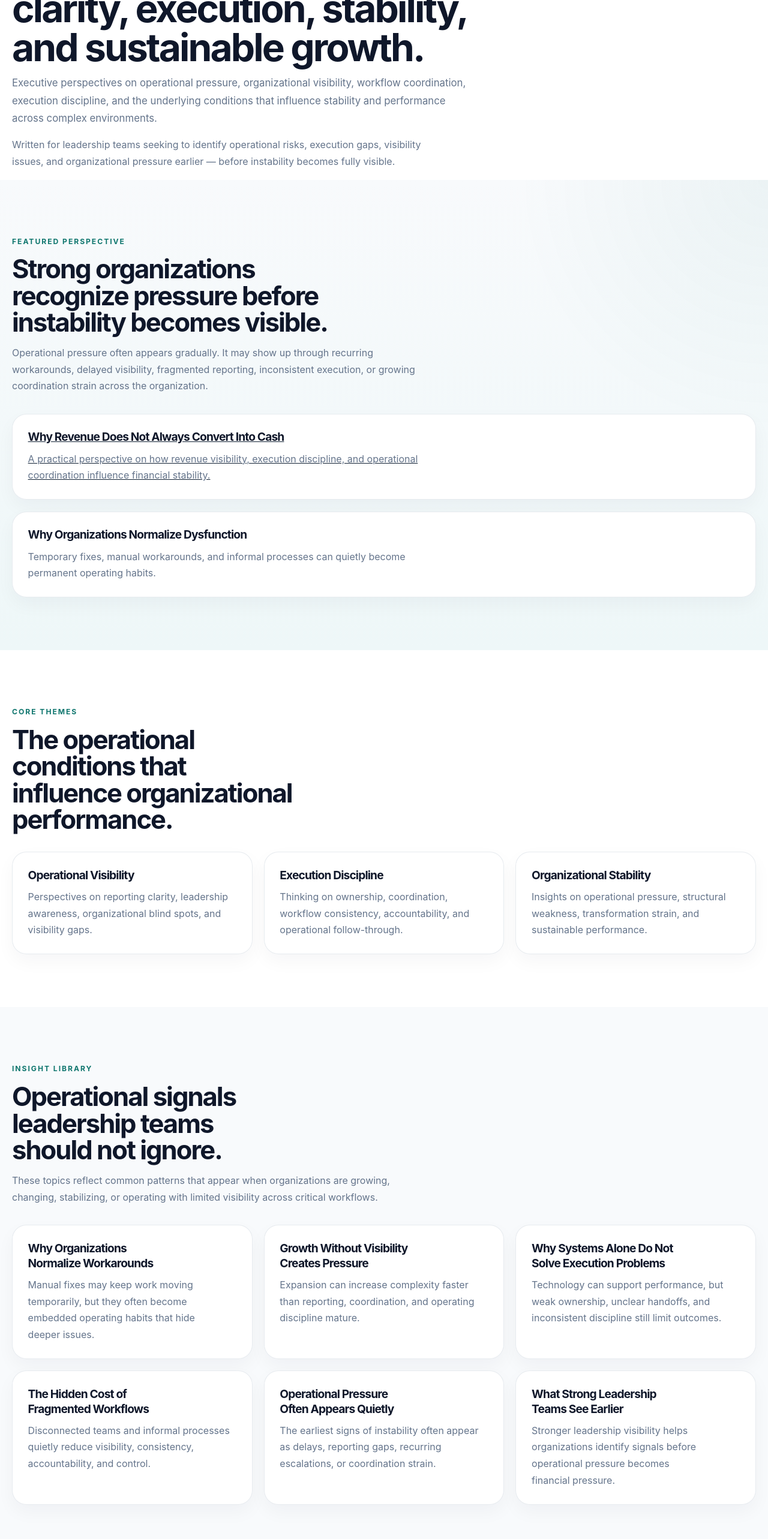
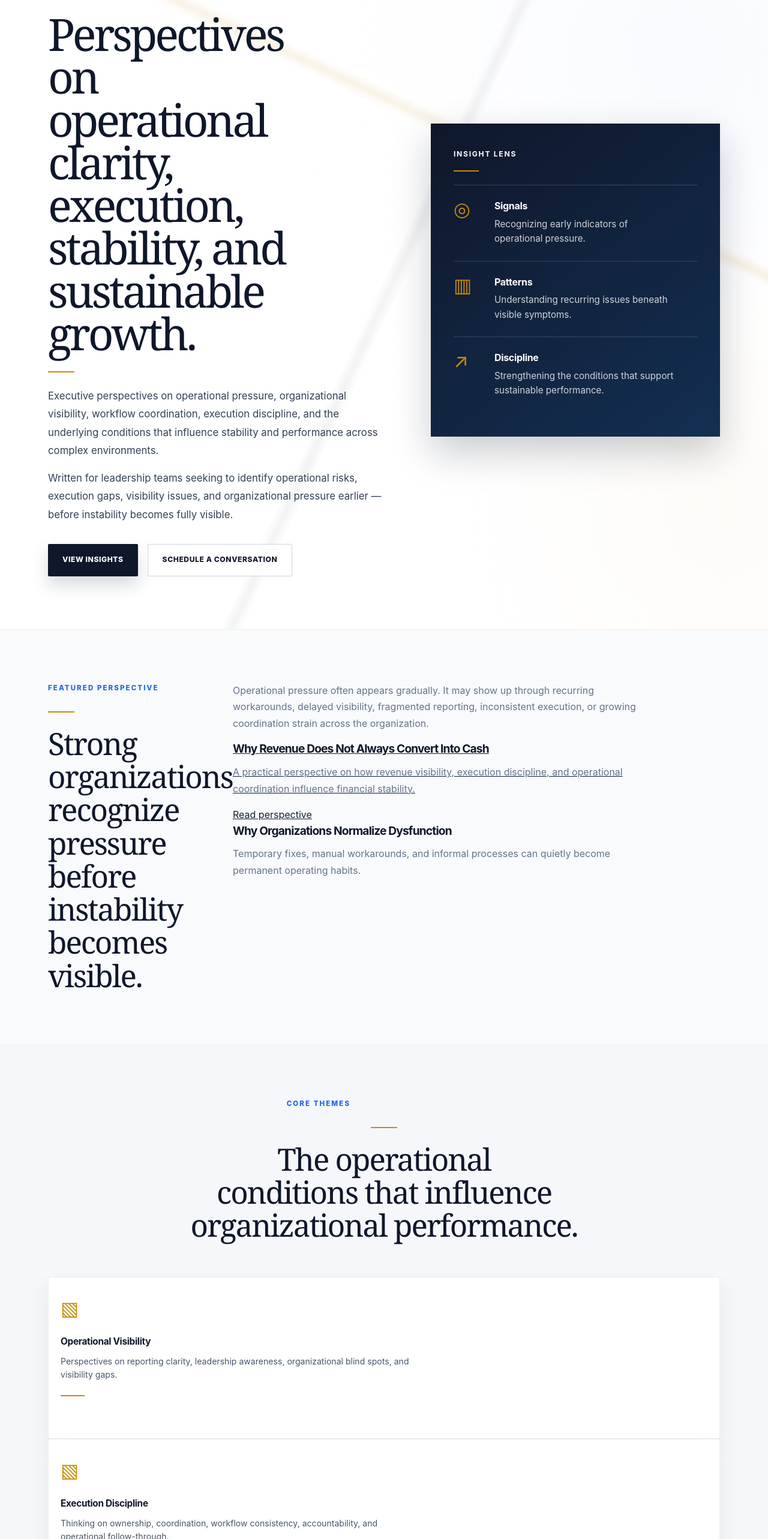
Before and after one commit to pjechete/prosperity-heritage-Advisory-Services, a Next.js app: page /insights in a window 1280 px wide. Shown: the part 200-2766 px from the top of the page at 60% size. Built offline with nearby package versions, Linux system fonts and the light colour scheme.

Commit message:
Update page.tsx

```diff
--- a/src/app/insights/page.tsx
+++ b/src/app/insights/page.tsx
@@ -7,245 +7,307 @@ export const metadata: Metadata = {
     'Executive insights on operational clarity, visibility, workflow coordination, execution discipline, organizational stability, and sustainable growth.',
 }
 
+const featuredInsights = [
+  {
+    title: 'Why Revenue Does Not Always Convert Into Cash',
+    body:
+      'A practical perspective on how revenue visibility, execution discipline, and operational coordination influence financial stability.',
+    href: '/insights/revenue-not-converting-to-cash',
+  },
+  {
+    title: 'Why Organizations Normalize Dysfunction',
+    body:
+      'Temporary fixes, manual workarounds, and informal processes can quietly become permanent operating habits.',
+  },
+]
+
+const coreThemes = [
+  {
+    title: 'Operational Visibility',
+    body:
+      'Perspectives on reporting clarity, leadership awareness, organizational blind spots, and visibility gaps.',
+  },
+  {
+    title: 'Execution Discipline',
+    body:
+      'Thinking on ownership, coordination, workflow consistency, accountability, and operational follow-through.',
+  },
+  {
+    title: 'Organizational Stability',
+    body:
+      'Insights on operational pressure, structural weakness, transformation strain, and sustainable performance.',
+  },
+]
+
+const insightLibrary = [
+  {
+    title: 'Why Organizations Normalize Workarounds',
+    body:
+      'Manual fixes may keep work moving temporarily, but they often become embedded operating habits that hide deeper issues.',
+  },
+  {
+    title: 'Growth Without Visibility Creates Pressure',
+    body:
+      'Expansion can increase complexity faster than reporting, coordination, and operating discipline mature.',
+  },
+  {
+    title: 'Why Systems Alone Do Not Solve Execution Problems',
+    body:
+      'Technology can support performance, but weak ownership, unclear handoffs, and inconsistent discipline still limit outcomes.',
+  },
+  {
+    title: 'The Hidden Cost of Fragmented Workflows',
+    body:
+      'Disconnected teams and informal processes quietly reduce visibility, consistency, accountability, and control.',
+  },
+  {
+    title: 'Operational Pressure Often Appears Quietly',
+    body:
+      'The earliest signs of instability often appear as delays, reporting gaps, recurring escalations, or coordination strain.',
+  },
+  {
+    title: 'What Strong Leadership Teams See Earlier',
+    body:
+      'Stronger leadership visibility helps organizations identify signals before operational pressure becomes financial pressure.',
+  },
+]
+
+const complexEnvironments = [
+  {
+    title: 'Healthcare Operations',
+    body:
+      'Perspectives on workflow alignment, revenue visibility, implementation readiness, and operational finance structure.',
+  },
+  {
+    title: 'Public Sector Readiness',
+    body:
+      'Thinking on controls, reporting discipline, execution structure, and accountability in public and quasi-government environments.',
+  },
+  {
+    title: 'Partner-Led Execution',
+    body:
+      'Practical insight on how advisory support, stakeholder alignment, financial controls, and operational execution come together.',
+  },
+]
+
 export default function InsightsPage() {
   return (
     <main>
-      {/* HERO */}
-      <section className="page-hero">
-        <div className="container page-hero-copy">
-          <p className="eyebrow">Insights</p>
+      <section className="phs-hero">
+        <div className="phs-container phs-hero-grid">
+          <div className="phs-hero-copy">
+            <p className="phs-eyebrow">Insights</p>
 
-          <h1 className="page-title">
-            Perspectives on operational clarity, execution, stability, and sustainable growth.
+            <h1>
+              Perspectives on operational clarity, execution, stability, and
+              sustainable growth.
             </h1>
 
-          <p className="section-copy section-copy-lg">
-            Executive perspectives on operational pressure, organizational visibility,
-            workflow coordination, execution discipline, and the underlying conditions
-            that influence stability and performance across complex environments.
+            <div className="phs-gold-rule" />
+
+            <p className="phs-hero-lede">
+              Executive perspectives on operational pressure, organizational
+              visibility, workflow coordination, execution discipline, and the
+              underlying conditions that influence stability and performance
+              across complex environments.
             </p>
 
-          <p className="hero-proof">
-            Written for leadership teams seeking to identify operational risks,
-            execution gaps, visibility issues, and organizational pressure earlier —
-            before instability becomes fully visible.
+            <p>
+              Written for leadership teams seeking to identify operational
+              risks, execution gaps, visibility issues, and organizational
+              pressure earlier — before instability becomes fully visible.
             </p>
+
+            <div className="phs-hero-actions">
+              <a href="#featured-insights" className="phs-btn phs-btn-primary">
+                View Insights
+              </a>
+
+              <Link href="/contact" className="phs-btn phs-btn-secondary">
+                Schedule a Conversation
+              </Link>
+            </div>
+          </div>
+
+          <aside className="phs-advisory-panel">
+            <p>Insight Lens</p>
+            <div className="phs-panel-rule" />
+
+            <div className="phs-panel-item">
+              <span className="phs-panel-icon">◎</span>
+              <div>
+                <h3>Signals</h3>
+                <p>Recognizing early indicators of operational pressure.</p>
+              </div>
+            </div>
+
+            <div className="phs-panel-item">
+              <span className="phs-panel-icon">▥</span>
+              <div>
+                <h3>Patterns</h3>
+                <p>Understanding recurring issues beneath visible symptoms.</p>
+              </div>
+            </div>
+
+            <div className="phs-panel-item">
+              <span className="phs-panel-icon">↗</span>
+              <div>
+                <h3>Discipline</h3>
+                <p>Strengthening the conditions that support sustainable performance.</p>
+              </div>
+            </div>
+          </aside>
         </div>
       </section>
 
-      {/* FEATURED INSIGHT */}
-      <section className="section section-soft">
-        <div className="container">
-          <p className="section-label">Featured perspective</p>
+      <section
+        id="featured-insights"
+        className="phs-section phs-executive-reality"
+      >
+        <div className="phs-container phs-reality-grid">
+          <div className="phs-reality-heading">
+            <p className="phs-section-label">Featured Perspective</p>
+            <div className="phs-gold-rule" />
+            <h2>
+              Strong organizations recognize pressure before instability becomes
+              visible.
+            </h2>
+          </div>
 
-          <h2 className="section-title">
-            Strong organizations recognize pressure before instability becomes visible.
-          </h2>
-
-          <p className="section-intro">
-            Operational pressure often appears gradually. It may show up through
-            recurring workarounds, delayed visibility, fragmented reporting,
-            inconsistent execution, or growing coordination strain across the
-            organization.
+          <div>
+            <p>
+              Operational pressure often appears gradually. It may show up
+              through recurring workarounds, delayed visibility, fragmented
+              reporting, inconsistent execution, or growing coordination strain
+              across the organization.
             </p>
 
-          <div className="card-grid two-up">
+            <div className="phs-featured-insights">
+              {featuredInsights.map((item) =>
+                item.href ? (
                   <Link
-              href="/insights/revenue-not-converting-to-cash"
-              className="card card-highlight"
+                    href={item.href}
+                    className="phs-insight-card phs-insight-card-featured"
+                    key={item.title}
                   >
-              <h3>Why Revenue Does Not Always Convert Into Cash</h3>
-              <p>
-                A practical perspective on how revenue visibility, execution
-                discipline, and operational coordination influence financial
-                stability.
-              </p>
+                    <h3>{item.title}</h3>
+                    <p>{item.body}</p>
+                    <span>Read perspective</span>
                   </Link>
-
-            <div className="card">
-              <h3>Why Organizations Normalize Dysfunction</h3>
-              <p>
-                Temporary fixes, manual workarounds, and informal processes can
-                quietly become permanent operating habits.
-              </p>
+                ) : (
+                  <article className="phs-insight-card" key={item.title}>
+                    <h3>{item.title}</h3>
+                    <p>{item.body}</p>
+                  </article>
+                ),
+              )}
             </div>
           </div>
         </div>
       </section>
 
-      {/* CORE THEMES */}
-      <section className="section">
-        <div className="container">
-          <p className="section-label">Core themes</p>
-
-          <h2 className="section-title">
-            The operational conditions that influence organizational performance.
+      <section className="phs-section phs-advisory-areas">
+        <div className="phs-container">
+          <div className="phs-centered-header">
+            <p className="phs-section-label">Core Themes</p>
+            <div className="phs-gold-rule centered" />
+            <h2>
+              The operational conditions that influence organizational
+              performance.
             </h2>
-
-          <div className="card-grid three-up">
-            <div className="card card-feature">
-              <h3>Operational Visibility</h3>
-              <p>
-                Perspectives on reporting clarity, leadership awareness,
-                organizational blind spots, and visibility gaps.
-              </p>
           </div>
 
-            <div className="card card-feature">
-              <h3>Execution Discipline</h3>
-              <p>
-                Thinking on ownership, coordination, workflow consistency,
-                accountability, and operational follow-through.
-              </p>
-            </div>
-
-            <div className="card card-feature">
-              <h3>Organizational Stability</h3>
-              <p>
-                Insights on operational pressure, structural weakness,
-                transformation strain, and sustainable performance.
-              </p>
-            </div>
+          <div className="phs-insight-theme-grid">
+            {coreThemes.map((item) => (
+              <article className="phs-advisory-card" key={item.title}>
+                <div className="phs-card-icon">▧</div>
+                <h3>{item.title}</h3>
+                <p>{item.body}</p>
+                <div className="phs-card-line" />
+              </article>
+            ))}
           </div>
         </div>
       </section>
 
-      {/* INSIGHT LIBRARY */}
-      <section className="section section-light">
-        <div className="container">
-          <p className="section-label">Insight library</p>
+      <section className="phs-section phs-approach">
+        <div className="phs-container">
+          <div className="phs-centered-header">
+            <p className="phs-section-label">Insight Library</p>
+            <div className="phs-gold-rule centered" />
+            <h2>Operational signals leadership teams should not ignore.</h2>
+          </div>
 
-          <h2 className="section-title">
-            Operational signals leadership teams should not ignore.
-          </h2>
-
-          <p className="section-intro">
+          <p className="phs-section-intro">
             These topics reflect common patterns that appear when organizations
-            are growing, changing, stabilizing, or operating with limited visibility
-            across critical workflows.
+            are growing, changing, stabilizing, or operating with limited
+            visibility across critical workflows.
           </p>
 
-          <div className="card-grid three-up">
-            <div className="card">
-              <h3>Why Organizations Normalize Workarounds</h3>
-              <p>
-                Manual fixes may keep work moving temporarily, but they often
-                become embedded operating habits that hide deeper issues.
-              </p>
-            </div>
-
-            <div className="card">
-              <h3>Growth Without Visibility Creates Pressure</h3>
-              <p>
-                Expansion can increase complexity faster than reporting,
-                coordination, and operating discipline mature.
-              </p>
-            </div>
-
-            <div className="card">
-              <h3>Why Systems Alone Do Not Solve Execution Problems</h3>
-              <p>
-                Technology can support performance, but weak ownership, unclear
-                handoffs, and inconsistent discipline still limit outcomes.
-              </p>
-            </div>
-
-            <div className="card">
-              <h3>The Hidden Cost of Fragmented Workflows</h3>
-              <p>
-                Disconnected teams and informal processes quietly reduce
-                visibility, consistency, accountability, and control.
-              </p>
-            </div>
-
-            <div className="card">
-              <h3>Operational Pressure Often Appears Quietly</h3>
-              <p>
-                The earliest signs of instability often appear as delays,
-                reporting gaps, recurring escalations, or coordination strain.
-              </p>
-            </div>
-
-            <div className="card">
-              <h3>What Strong Leadership Teams See Earlier</h3>
-              <p>
-                Stronger leadership visibility helps organizations identify
-                signals before operational pressure becomes financial pressure.
-              </p>
-            </div>
+          <div className="phs-insight-library-grid">
+            {insightLibrary.map((item) => (
+              <article className="phs-insight-card" key={item.title}>
+                <h3>{item.title}</h3>
+                <p>{item.body}</p>
+              </article>
+            ))}
           </div>
         </div>
       </section>
 
-      {/* COMPLEX ENVIRONMENTS */}
-      <section className="section section-soft">
-        <div className="container">
-          <p className="section-label">Complex environments</p>
-
-          <h2 className="section-title">
-            Complex environments require stronger visibility and execution discipline.
+      <section className="phs-section phs-executive-reality">
+        <div className="phs-container phs-advisory-layout">
+          <div className="phs-advisory-heading">
+            <p className="phs-section-label">Complex Environments</p>
+            <div className="phs-gold-rule" />
+            <h2>
+              Complex environments require stronger visibility and execution
+              discipline.
             </h2>
-
-          <p className="section-intro">
+            <p>
               In healthcare, public sector, transformation, and partner-led
               initiatives, performance issues often appear through implementation
               gaps, stakeholder misalignment, unclear ownership, weak reporting,
               and accountability pressure.
             </p>
-
-          <div className="card-grid three-up">
-            <div className="card">
-              <h3>Healthcare Operations</h3>
-              <p>
-                Perspectives on workflow alignment, revenue visibility,
-                implementation readiness, and operational finance structure.
-              </p>
           </div>
 
-            <div className="card">
-              <h3>Public Sector Readiness</h3>
-              <p>
-                Thinking on controls, reporting discipline, execution structure,
-                and accountability in public and quasi-government environments.
-              </p>
-            </div>
-
-            <div className="card">
-              <h3>Partner-Led Execution</h3>
-              <p>
-                Practical insight on how advisory support, stakeholder alignment,
-                financial controls, and operational execution come together.
-              </p>
-            </div>
+          <div className="phs-environment-grid">
+            {complexEnvironments.map((item) => (
+              <article className="phs-advisory-card" key={item.title}>
+                <div className="phs-card-icon">◎</div>
+                <h3>{item.title}</h3>
+                <p>{item.body}</p>
+                <div className="phs-card-line" />
+              </article>
+            ))}
           </div>
         </div>
       </section>
 
-      {/* CTA */}
-      <section className="cta-section">
-        <div className="narrow">
-          <div className="cta-box">
-            <p className="eyebrow">Diagnostic Conversation</p>
-
+      <section className="phs-final-cta">
+        <div className="phs-container phs-cta-grid">
+          <div>
             <h2>
-              Strong organizations strengthen visibility before instability becomes visible.
+              Strong organizations strengthen visibility before instability
+              becomes visible.
             </h2>
 
             <p>
-              PHS works with leadership teams seeking stronger operational clarity,
-              execution discipline, organizational coordination, and sustainable
-              performance across complex environments.
+              PHS works with leadership teams seeking stronger operational
+              clarity, execution discipline, organizational coordination, and
+              sustainable performance across complex environments.
             </p>
+          </div>
 
-            <div className="hero-actions center-buttons">
-              <Link href="/contact" className="btn btn-primary">
+          <div className="phs-cta-actions">
+            <Link href="/contact" className="phs-btn phs-btn-gold">
               Schedule a Diagnostic Conversation
             </Link>
 
-              <Link href="/services" className="btn btn-secondary">
+            <Link href="/services" className="phs-btn phs-btn-secondary">
               Explore Services
             </Link>
-            </div>
           </div>
         </div>
       </section>
```
Lines whose indentation alone changed are shown as unchanged.
